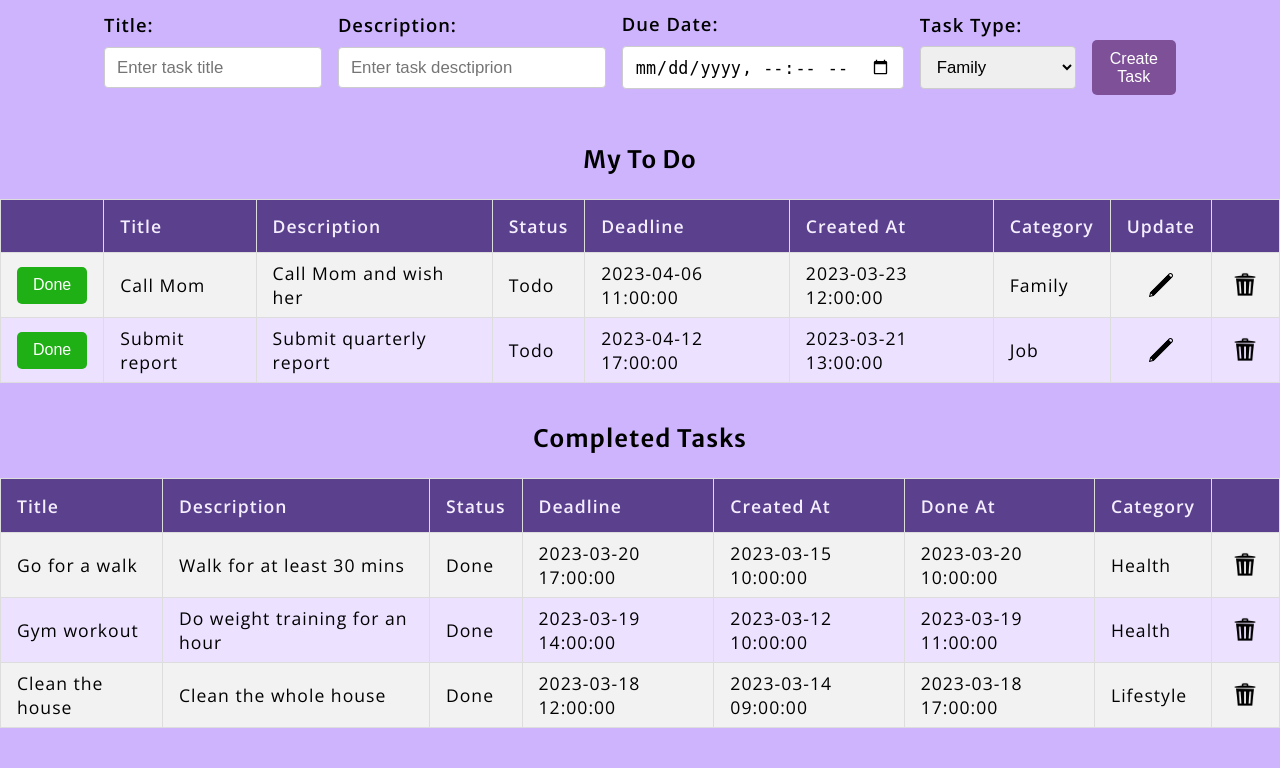
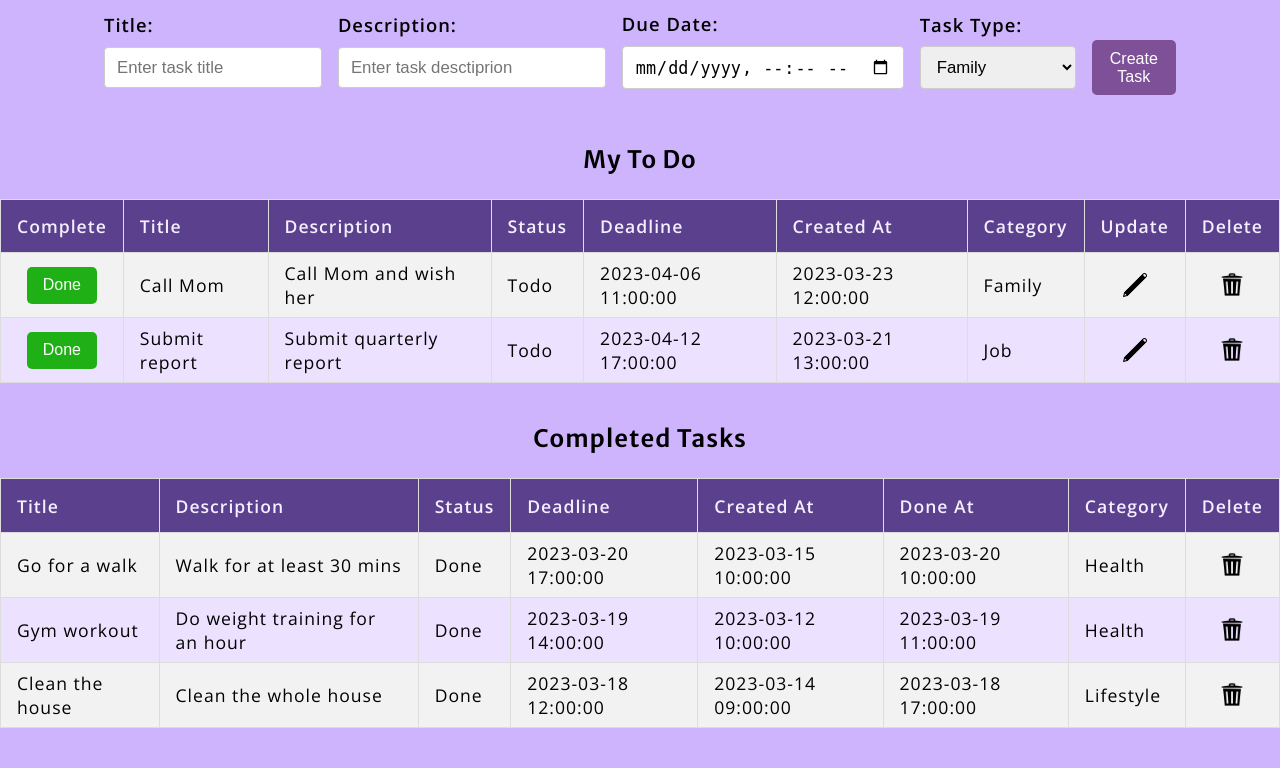
Before and after one commit to elif-krvan/cs535-todo-list, a Flask app: page /task in a window 1280 px wide. Shown: the part 291-1059 px from the top of the page. Run offline with Flask 2, Linux system fonts and the light colour scheme; a user stored in the database is signed in; data comes from the database, SQL or seed files in the repository; data that the repository does not hold is empty; some libraries are stand-ins or nearby versions.

Commit message:
Small html fix

```diff
--- a/app/app.py
+++ b/app/app.py
@@ -39,22 +39,25 @@ def is_user_loggedin():
 @app.route('/login', methods =['GET', 'POST'])
 def login():
     message = request.args.get('message')
-    err = request.args.get('err')
+
     if request.method == 'POST' and 'username' in request.form and 'password' in request.form:
         username = request.form['username']
         password = request.form['password']
         cursor = mysql.connection.cursor(MySQLdb.cursors.DictCursor)
         cursor.execute('SELECT * FROM User WHERE username = % s AND password = % s', (username, password, ))
         user = cursor.fetchone()
+
         if user:
             session['loggedin'] = True
             session['userid'] = user['id']
             session['username'] = user['username']
             session['email'] = user['email']
-            message = 'Logged in successfull!'
+            message = 'Logged in successfully!'
+
             return redirect(url_for('task'))
         else:
             message = 'Please enter correct email / password !'
+
     return render_template('login.html', message = message)
 
 @app.route('/logout', methods =['GET', 'POST'])
@@ -74,12 +77,14 @@ def register():
         username = request.form['username']
         password = request.form['password']
         email = request.form['email']
+
         if not username or not password or not email:
             message = 'Please fill out the form!'
         else:
             cursor = mysql.connection.cursor(MySQLdb.cursors.DictCursor)
             cursor.execute('SELECT * FROM User WHERE username = % s', (username, ))
             account = cursor.fetchone()
+
             if account:
                 message = 'Choose a different username!'
             else:
@@ -147,6 +152,7 @@ def task(message = ''):
             "due_date": request.form['due-date'],
             "task_type": request.form['task-type'],
         }
+
         message = 'Please fill all the fields!'
 
     # get task types from db
@@ -164,7 +170,7 @@ def task(message = ''):
 
     # table column headers
     task_headers = {
-        'Mark': ' ',
+        'complete': 'Complete',
         'title': 'Title',
         'description': 'Description',
         'status': 'Status',
@@ -173,7 +179,7 @@ def task(message = ''):
         'done_time': 'Done At',
         'task_type': 'Category',
         'update': 'Update',
-        'Delete': ' '
+        'delete': 'Delete'
     }
 
     return render_template('task.html', task_types = task_types, task_headers = task_headers, task_todo = task_todo, form = form, task_done = task_done, update_task_id = update_task_id, update_task = update_task, message = message)
@@ -207,10 +213,8 @@ def analysis():
     # analysis 1
     cursor.execute('SELECT title, TIME_TO_SEC(TIMEDIFF(done_time, deadline)) AS latency FROM Task WHERE user_id = %s AND status = %s AND done_time > deadline', (session['userid'], TaskStatus.DONE.value,))
     analysis1 = cursor.fetchall()
-    print(analysis1, flush=True)
     for task in analysis1:
         task['latency'] = seconds_to_time(task['latency'])
-    print(analysis1, flush=True)
 
     analysis1_headers = {
         'title': 'Task Title',
@@ -222,19 +226,16 @@ def analysis():
     analysis2 = cursor.fetchall()
     if analysis2:
         analysis2[0]['average_time'] = avg_to_time(analysis2[0]['average_time'])
-    print(analysis2, flush=True)
 
     # analysis 3
     cursor.execute('SELECT task_type, COUNT(id) AS count FROM Task WHERE user_id = %s AND status = %s GROUP BY task_type ORDER BY count DESC', (session['userid'], TaskStatus.DONE.value,))
     analysis3 = cursor.fetchall()
-    print(analysis3, flush=True)
 
     # analysis 4
     cursor.execute('SELECT title, deadline FROM Task WHERE user_id = %s AND status = %s ORDER BY deadline', (session['userid'], TaskStatus.TODO.value,))
     analysis4 = cursor.fetchall()
     for task in analysis4:
         task['deadline'] = convert_to_datetime(task["deadline"])
-    print(analysis4, flush=True)
 
     analysis4_headers = {
         'title': 'Task Title',
@@ -246,7 +247,6 @@ def analysis():
     analysis5 = cursor.fetchall()
     for task in analysis5:
         task['completion_time'] = seconds_to_time(task['completion_time'])
-    print(analysis5, flush=True)
 
     analysis5_headers = {
         'title': 'Task Title',
@@ -257,7 +257,6 @@ def analysis():
 
 def redirect_login():
     try:
-        print(session['userid'], flush=True)
         if session['loggedin'] == False or session['userid'] == None:
             return redirect(url_for('login'))
     except:
--- a/app/q.txt
+++ b/app/q.txt
@@ -10,4 +10,4 @@ can users add tasks whose deadline has already passed
 +update server time
 -no need- select date time only in the future?
 -message vs alert
-check if analysis is correct
++check if analysis is correct
--- a/app/templates/task.html
+++ b/app/templates/task.html
@@ -106,7 +106,7 @@
 								</form>
 							{% else %}
 								{% for key in task_headers.keys() %}
-									{% if task_headers[key] != ' ' and key != 'done_time' and key != 'update'%}
+									{% if key != 'complete' and key != 'done_time' and key != 'update' and key != 'delete' %}
 										<td>
 											{{task[key]}}
 										</td>
@@ -137,14 +137,14 @@
 				<table>
 					<tr>
 						{% for key in task_headers.keys() %}
-							{% if key != 'Mark' and key != 'update' %}<th>{{task_headers[key]}}</th>{% endif %}
+							{% if key != 'complete' and key != 'update' %}<th>{{task_headers[key]}}</th>{% endif %}
 						{% endfor %}
 					</tr>
 
 					{% for task in task_done %}
 						<tr>
 							{% for key in task_headers.keys() %}
-								{% if task_headers[key] != ' ' and key != 'update' %}<td>{{task[key]}}</td>{% endif %}
+								{% if key != 'complete' and key != 'update' and key != 'delete' %}<td>{{task[key]}}</td>{% endif %}
 							{% endfor %}
 							<td>
 								<form action="{{ url_for('delete_task', task_id = task.id) }}" method="post">
```
